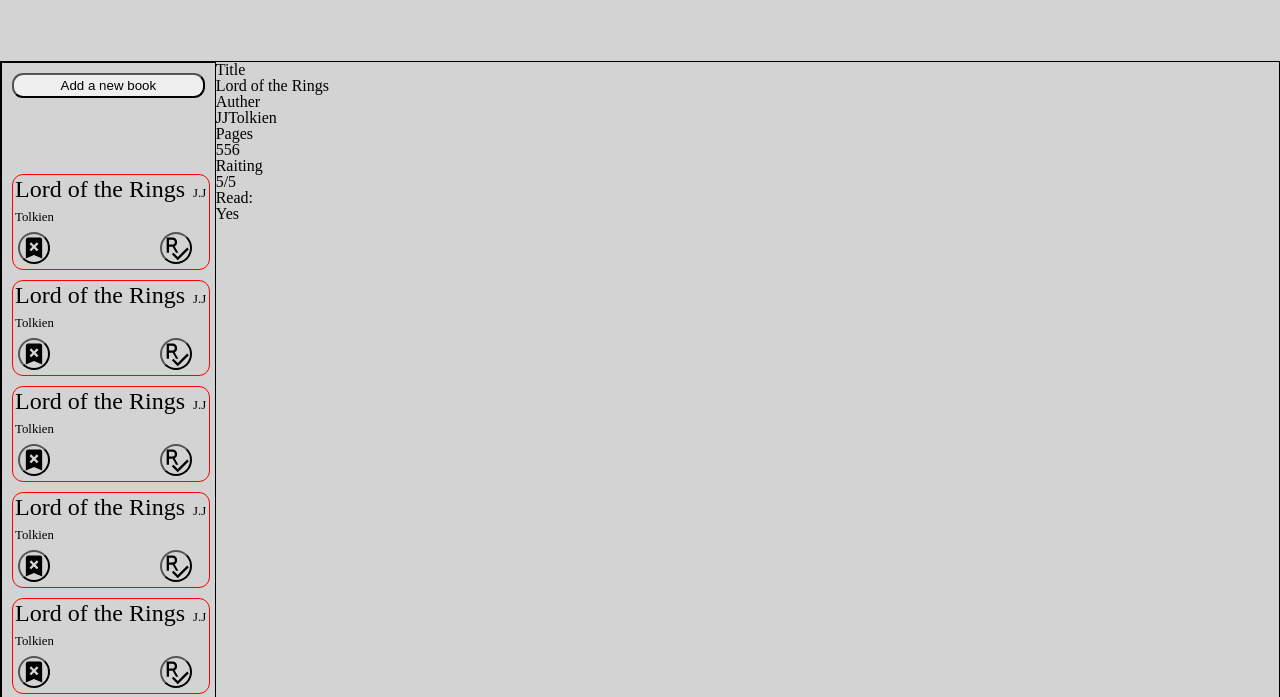
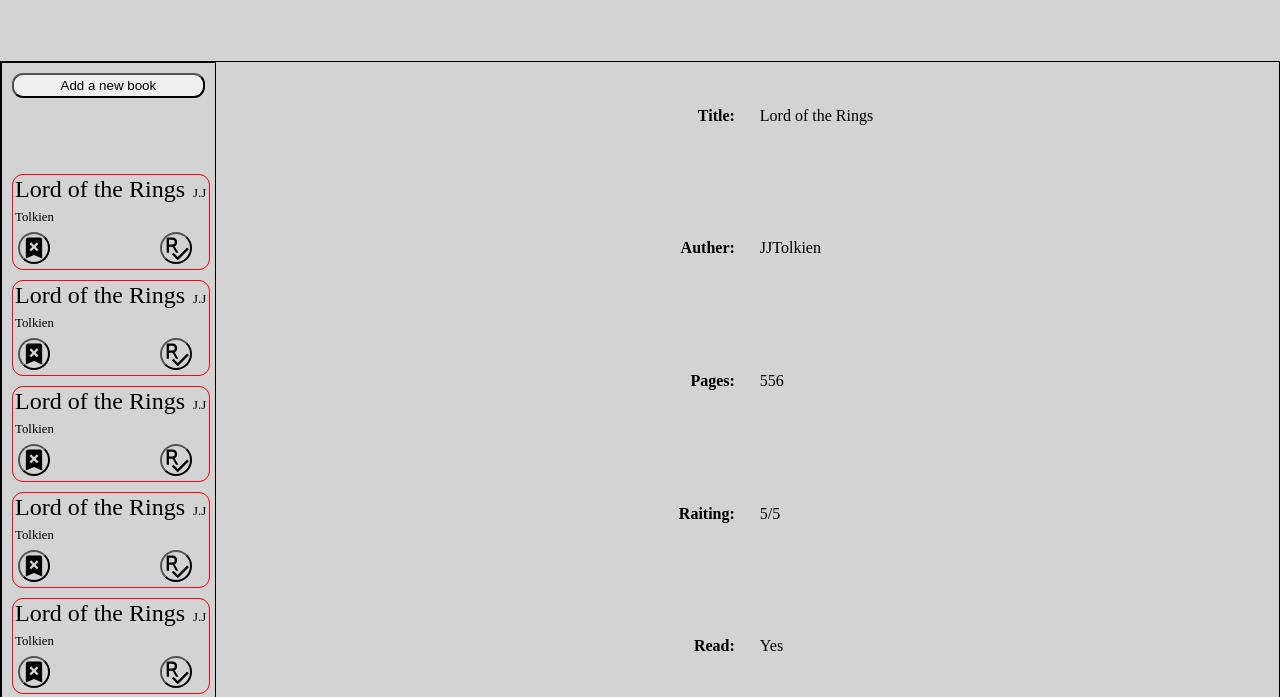
Before and after one commit to dk-ties/TOP_FullStackJavascript, a website: page Library/index.html in a window 1280 px wide. Shown: the part 19-716 px from the top of the page. Drawn offline with Linux system fonts and the light colour scheme.

Commit message:
Styling the ShowBook section

```diff
--- a/Library/index.html
+++ b/Library/index.html
@@ -107,28 +107,22 @@
             </form>
           </div>
           <div class="showBook">
-            <div class="ShowBookTitle">
-              <div class="ShowBookLabel">Title</div>
-              <div class="ShowBookLabel" id="ShowBookTitleTitle">
-                Lord of the Rings
-              </div>
+            <div class="ShowBookLabel">Title:</div>
+            <div class="ShowBookContent" id="ShowBookTitleTitle">
+              Lord of the Rings
             </div>
-            <div class="ShowBookAuther">
-              <div class="ShowBookLabel">Auther</div>
-              <div id="ShowBookAutherAuther">JJTolkien</div>
-            </div>
-            <div class="ShowBookPages">
-              <div class="ShowBookLabel">Pages</div>
-              <div id="ShowBookPagesPages">556</div>
-            </div>
-            <div class="ShowBookRaiting">
-              <div class="ShowBookLabel">Raiting</div>
-              <div id="ShowBookRaitingRaiting">5/5</div>
-            </div>
-            <div class="ShowBookRead">
-              <div class="ShowBookLabel">Read:</div>
-              <div id="ShowBookReadRead">Yes</div>
-            </div>
+
+            <div class="ShowBookLabel">Auther:</div>
+            <div  class="ShowBookContent id="ShowBookAutherAuther">JJTolkien</div>
+
+            <div class="ShowBookLabel">Pages:</div>
+            <div  class="ShowBookContent id="ShowBookPagesPages">556</div>
+
+            <div class="ShowBookLabel">Raiting:</div>
+            <div  class="ShowBookContent id="ShowBookRaitingRaiting">5/5</div>
+
+            <div class="ShowBookLabel">Read:</div>
+            <div  class="ShowBookContent id="ShowBookReadRead">Yes</div>
           </div>
         </div>
       </div>
--- a/Library/style.css
+++ b/Library/style.css
@@ -26,6 +26,8 @@
 }
 .content {
   flex: 5;
+  display: flex;
+  justify-content: space-around;
 }
 .addNewBook {
   height: 25px;
@@ -206,4 +208,21 @@
 
 .showBook {
   display: grid;
+  grid-template-columns: 1fr 1fr;
+  width: 50%;
+  height: 100%;
+  justify-content: center;
+  align-items: center;
+  font-size: 1rem;
+  gap: 25px;
 }
+
+.ShowBookLabel {
+  grid-column: 1/2;
+  font-weight: bold;
+  justify-self: end;
+}
+.ShowBookContent {
+  grid-column: 2/3;
+  justify-self: start;
+}
```
